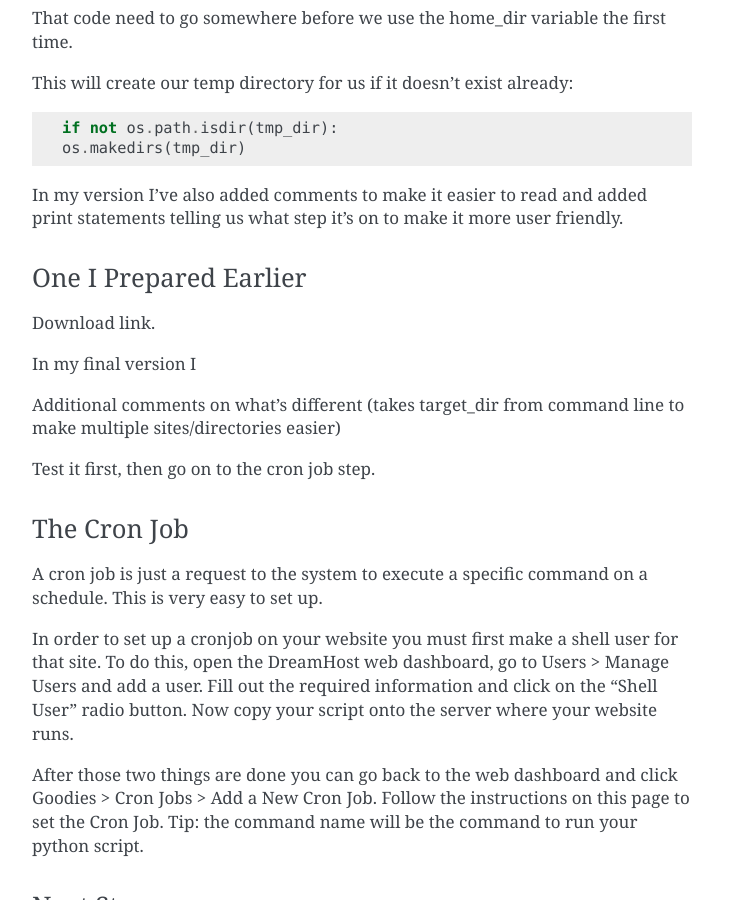
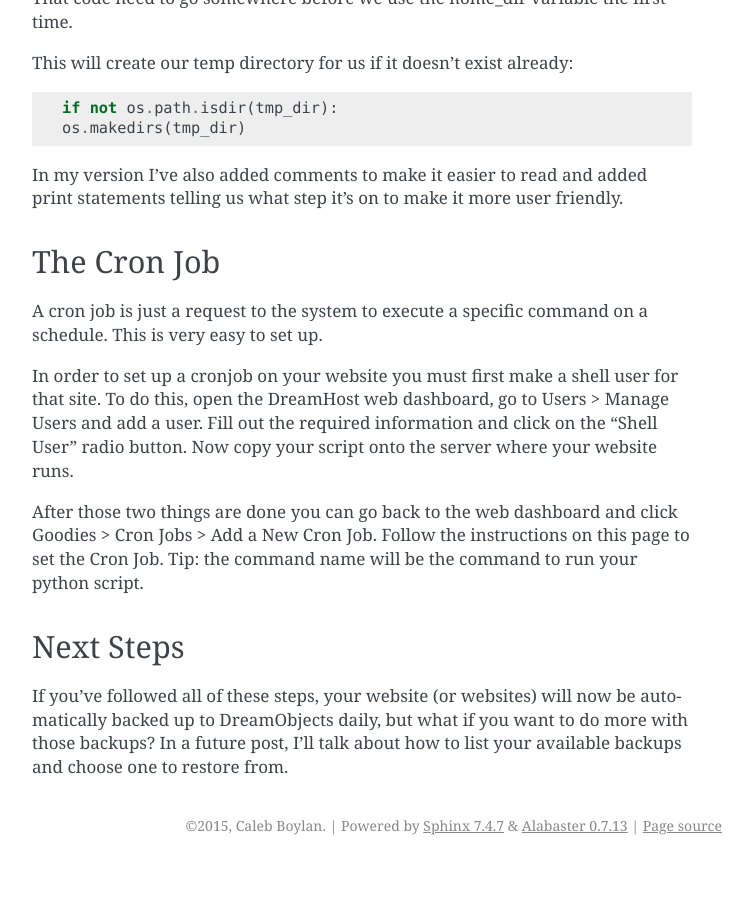
Before and after one commit to Rob-Pait/dreamcloud-docs, a Sphinx documentation site: the page built from tutorials/source/backing-up-with-boto.rst, in a window 1280 px wide and 900 px high, scrolled down 3874 px. Shown: the whole window, without its empty margins (388-1141 px from the left). Built offline with Sphinx 7.4.7, drawn with Linux system fonts in a browser that asks for light colours; after the commit the page ends 4739 px from its top, so only the background shows below that; some of the changed text lies outside the part shown.

Commit message:
finish backing-up-with-boto

```diff
--- a/tutorials/source/backing-up-with-boto.rst
+++ b/tutorials/source/backing-up-with-boto.rst
@@ -25,10 +25,12 @@
 
 Set Up DreamObjects and Create a Bucket
 ~~~~~~~~~~~~~~~~~~~~~~~~~~~~~~~~~~~~~~~
-**TODO**
-Yep, go to panel, do it.  Link to wiki.
+Follow
 http://wiki.dreamhost.com/DreamObjects_End_User_Guide#Users
+and
 http://wiki.dreamhost.com/DreamObjects_End_User_Guide#Buckets
+to setup a user and bucket in your DreamObjects account that we will use
+for this tutorial.
 
 Piecing Together the Backup Script
 ~~~~~~~~~~~~~~~~~~~~~~~~~~~~~~~~~~
@@ -64,7 +66,7 @@
 * Clean up
 
 Setup
------
+^^^^^
 This part of the script consists of defining a few variables (yours
 will be different from mine) and making sure everything is ready to
 go for the backup itself.
@@ -90,7 +92,7 @@
 on.
 
 Create the backup file
-----------------------
+^^^^^^^^^^^^^^^^^^^^^^
 Now it's time for our code to do some actual work.  The backup
 file itself will be something called a "tar file" or  a
 "tarball".  If you're not familiar with it, think of it as
@@ -136,7 +138,7 @@
 * Then, we define the full path to the backup file.
 
 Upload the backup file to DreamObjects
---------------------------------------
+^^^^^^^^^^^^^^^^^^^^^^^^^^^^^^^^^^^^^^
 Now that we have created a backup file, let's copy it to
 DreamObjects for safe-keeping.  Here's the fun part!
 
@@ -165,7 +167,7 @@
 we're done!
 
 Clean up
---------
+^^^^^^^^
 At this point, we still have a backup file sitting around on
 our hosting server, where it doesn't belong.  Get rid of it
 like this:
@@ -176,7 +178,7 @@
     os.remove(backup_filepath)
 
 A few things we missed
-----------------------
+^^^^^^^^^^^^^^^^^^^^^^
 If you've been following along to this point you have almost
 working code, but not quite.  First it assumes it is being
 run from the root of your home directory, second we used a
@@ -207,20 +209,8 @@
 to read and added print statements telling us what step
 it's on to make it more user friendly.
 
-One I Prepared Earlier
-----------------------
-Download link.
-
-In my final version I
-
-Additional comments on what's different (takes target_dir
-from command line to make multiple sites/directories
-easier)
-
-Test it first, then go on to the cron job step.
-
 The Cron Job
-------------
+~~~~~~~~~~~~
 A cron job is just a request to the system to execute a
 specific command on a schedule.  This is very easy to
 set up.
@@ -238,7 +228,7 @@
 name will be the command to run your python script.
 
 Next Steps
-----------
+~~~~~~~~~~
 If you've followed all of these steps, your website (or
 websites) will now be automatically backed up to
 DreamObjects daily, but what if you want to do more
```
